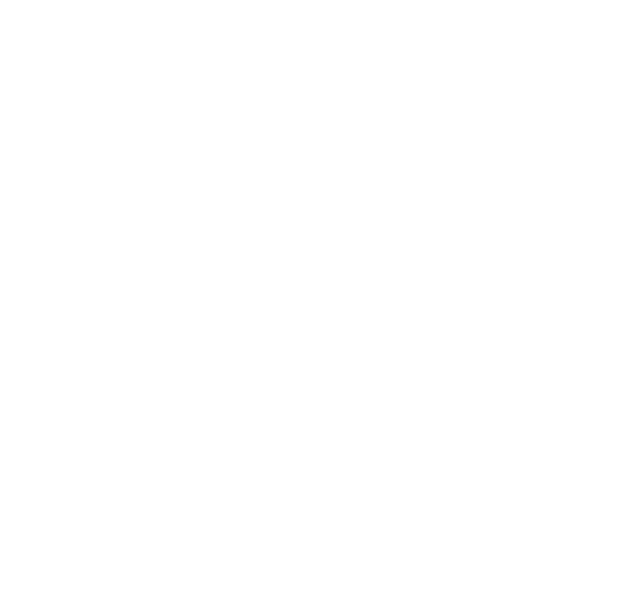
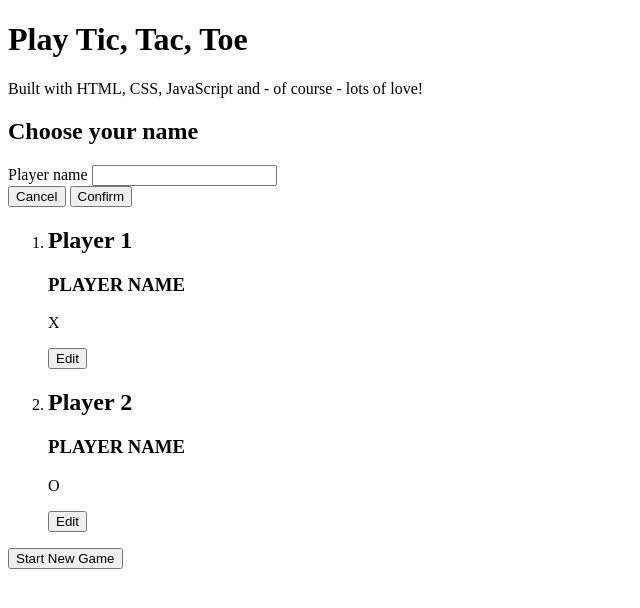
Before and after one commit to eeeunhey/-JS-TicTacToeProject, a plain HTML site: page index.html in a window 1280 px wide. Shown: the whole page, without its empty margins (0-640 px from the left). Drawn offline with Linux system fonts and the light colour scheme.

Commit message:
Crtrate Player

```diff
--- a/index.html
+++ b/index.html
@@ -4,10 +4,51 @@
 <head>
     <meta charset="UTF-8">
     <meta name="viewport" content="width=device-width, initial-scale=1.0">
-    <title>Tic-Tac-Toe</title>
+    <title>Tic Tac Toe</title>
 </head>
 
 <body>
+    <header>
+        <h1> Play Tic, Tac, Toe </h1>
+        <p>Built with HTML, CSS, JavaScript and - of course - lots of love! </p>
+    </header>
+    <main>
+        <aside>
+            <h2>Choose your name</h2>
+            <form>
+                <div>
+                    <label>Player name</label>
+                    <input type="text" name="playername" />
+                </div>
+                <div>
+                    <button type="button">Cancel</button>
+                    <button type="submit">Confirm</button>
+                </div>
+            </form>
+        </aside>
+        <section id="game-configuration">
+            <ol>
+                <li>
+                    <article>
+                        <h2>Player 1</h2>
+                        <h3>PLAYER NAME</h3>
+                        <p>X</p>
+                        <button>Edit</button>
+                    </article>
+                </li>
+                <li>
+                    <article>
+                        <h2>Player 2</h2>
+                        <h3>PLAYER NAME</h3>
+                        <p>O</p>
+                        <button>Edit</button>
+                    </article>
+                </li>
+            </ol>
+            <button>Start New Game</button>
+        </section>
+        <section id="active-game"></section>
+    </main>
 
 </body>
 
```
Also changed, not shown: 1 other file.
